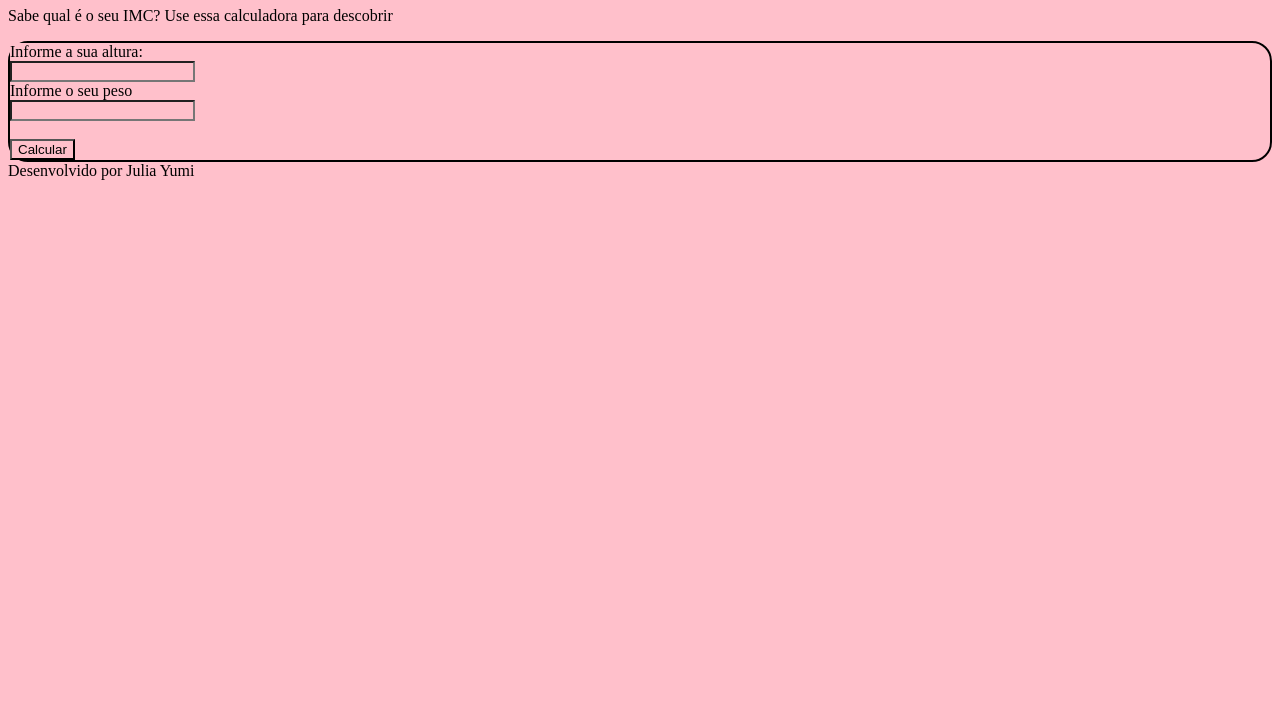
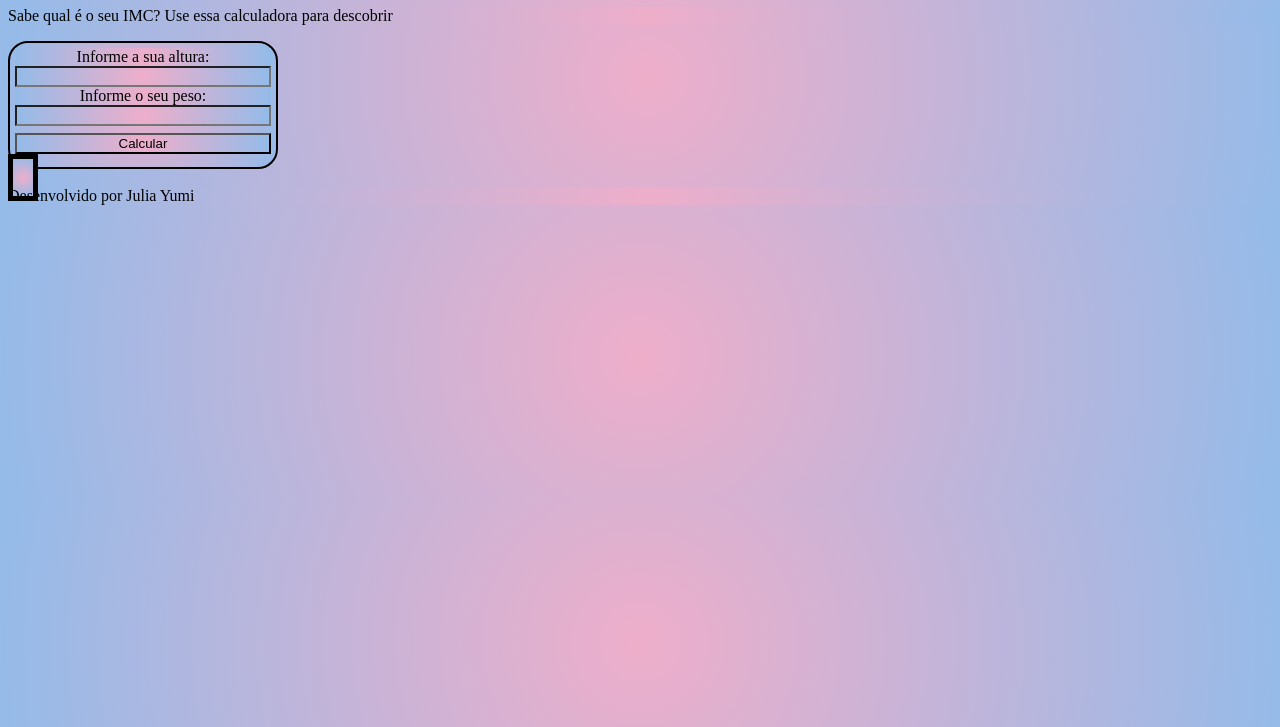
Before and after one commit to Zyncronia/calculadoraIMC, a plain HTML site: page index.html in a window 1280 px wide. Shown: the part 73-800 px from the top of the page. Drawn offline with Linux system fonts and the light colour scheme.

Commit message:
colocado fundo gradiente  e css

```diff
--- a/css/style.css
+++ b/css/style.css
@@ -1,5 +1,8 @@
 *{
-    background-color:pink
+    background: rgb(238,174,202);
+    background: radial-gradient(circle, rgba(238,174,202,1) 0%, rgba(148,187,233,1) 100%);
+    width: 100%;
+
 }
 
 .form_IMC{
@@ -8,5 +11,23 @@
     border-radius: 20px;
     justify-content: center;
     align-items: center;
+    display: flex;
+    flex-wrap: wrap;
+    align-items: center;
+    padding: 5px;
+    width: 20%;
 
 }
+
+#resp_peso, #resp_altura{
+    background-color: white;
+}
+
+label{
+    text-align: center;
+}
+
+#msgRetorno{
+    padding: 10px;
+    border: 5px solid black;
+}
--- a/index.html
+++ b/index.html
@@ -18,10 +18,10 @@
                 <label for="altura_imc">Informe a sua altura:</label> <br>
                 <input type="text" id="resp_altura" name="resp_altura"> <br>
 
-                <label for="peso_imc">Informe o seu peso</label> <br>
+                <label for="peso_imc">Informe o seu peso:</label> <br>
                 <input type="text" id="resp_peso" name="resp_peso"> <br> <br>
 
-                <input type="button" value="Calcular" onclick="calculaIMC()">
+                <input type="button" value="Calcular" class="button" onclick="calculaIMC()">
             </form>
 
 
--- a/js/script.js
+++ b/js/script.js
@@ -12,11 +12,11 @@ function calculaIMC(){
 
     if(imc <= 18.5){
         document.getElementById("msgRetorno").innerHTML = "<span>Seu IMC é: </span>"+ imc + "<span> e seu peso está na categoria: Baixo</span>";
-    }else if (imc <= 24.9){
+    }else if ((imc > 18.5) && (imc <= 24.9)){
         document.getElementById("msgRetorno").innerHTML = "<span>Seu IMC é: </span>"+ imc + "<span> e seu peso está na categoria: Normal</span>";
-    }else if(imc<=29.9){
+    }else if((imc > 25.0)&& (imc <= 29.9)){
         document.getElementById("msgRetorno").innerHTML = "<span>Seu IMC é: </span>"+ imc + "<span> e seu peso está na categoria: Acima do peso</span>";
-    }else if(imc<=39.9){
+    }else if((imc > 30)&&(imc<=39.9)){
         document.getElementById("msgRetorno").innerHTML = "<span>Seu IMC é: </span>"+ imc + "<span> e seu peso está na categoria: Obesidade I</span>";
     }else{
         document.getElementById("msgRetorno").innerHTML = "<span>Seu IMC é: </span>"+ imc + "<span> e seu peso está na categoria: Obesidade II</span>";
```
